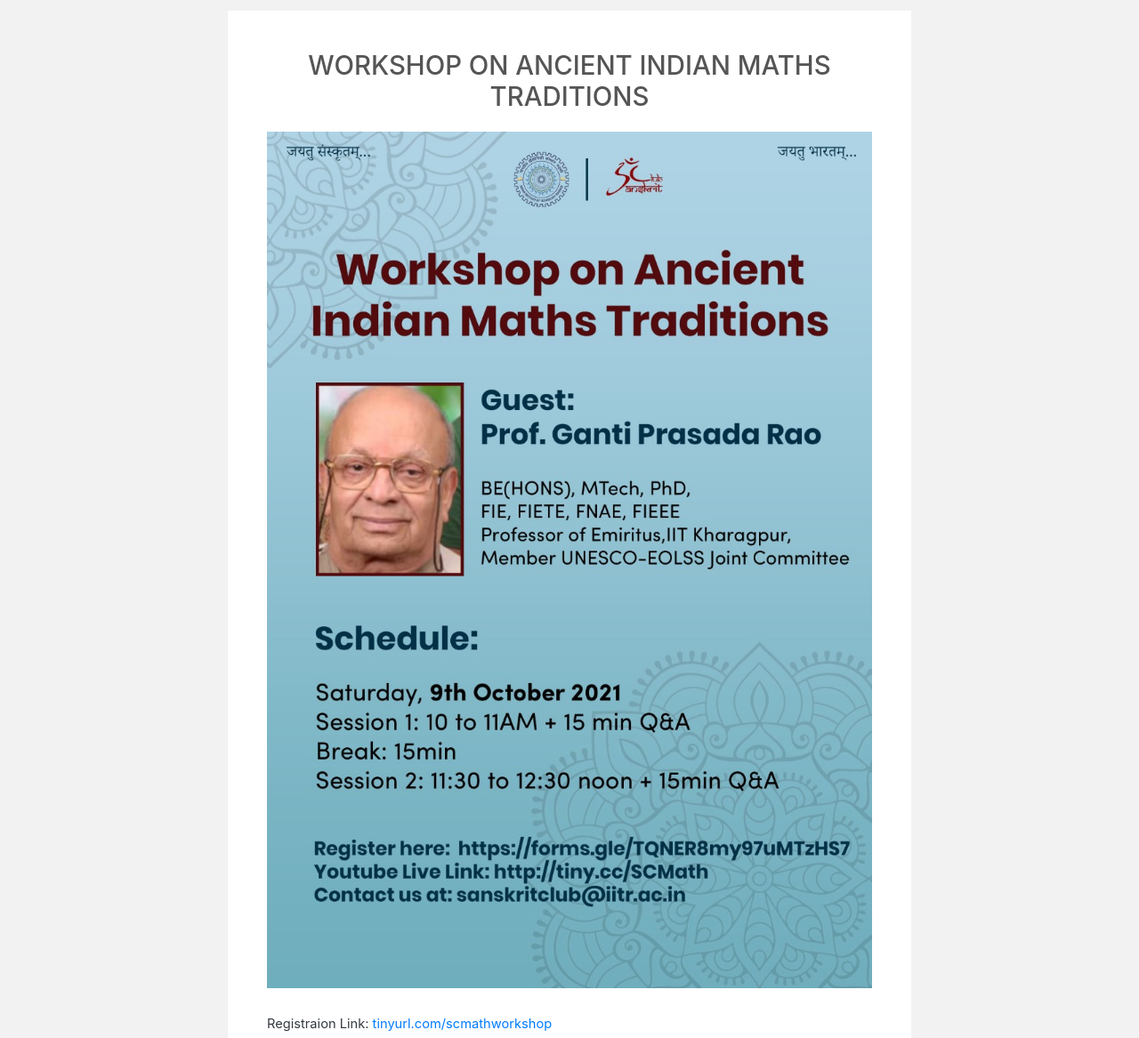
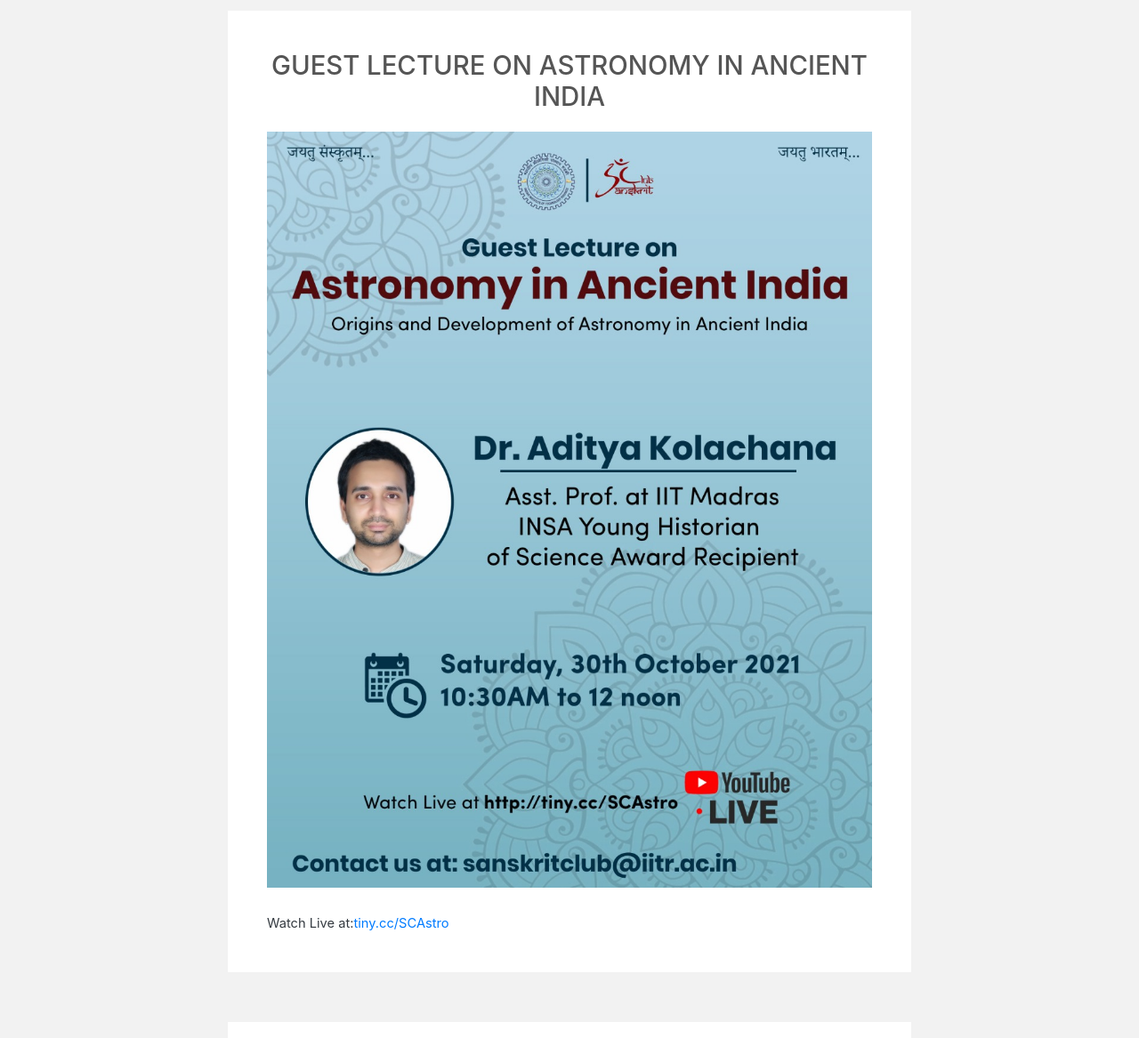
Before and after one commit to radheesh1/Sanskrit-Club, a plain HTML site: page events.html in a window 1280 px wide. Shown: the part 313-1480 px from the top of the page at 89% size. Drawn offline with Linux system fonts and the light colour scheme.

Commit message:
event added
Astronomy Guest Lecture

```diff
--- a/events.html
+++ b/events.html
@@ -128,6 +128,28 @@
 					<h1 style="font-family: 'Times New Roman', Times, serif;">Winter Internships</h1></button></a>
     </div> -->
 
+    <section id="guest_lec_astronomy" class="wrapper style2">
+        <div class="inner" style="width: 60%;" id="richa">
+            <div>
+                <div class="box">
+                    <div class="content">
+                        <header class="align-center">
+                            <h2 id="gok">Guest Lecture on Astronomy in Ancient India</h2>
+                            <br>
+                        </header>
+                        <div class="image fit">
+                            <img src="img\Guest Lecture Astronomy.jpeg">
+                        </div>
+                        <p class="text-dark">
+                            Watch Live at:<a href="http://tiny.cc/SCAstro" target="_blank" class="text-primary">tiny.cc/SCAstro</a><br/>
+
+
+                        </p>
+                    </div>
+                </div>
+            </div>
+        </div>
+    </section>
     <section id="workshop_maths" class="wrapper style2">
         <div class="inner" style="width: 60%;" id="richa">
             <div>
```
Also changed, not shown: img/Guest Lecture Astronomy.jpeg (added).
